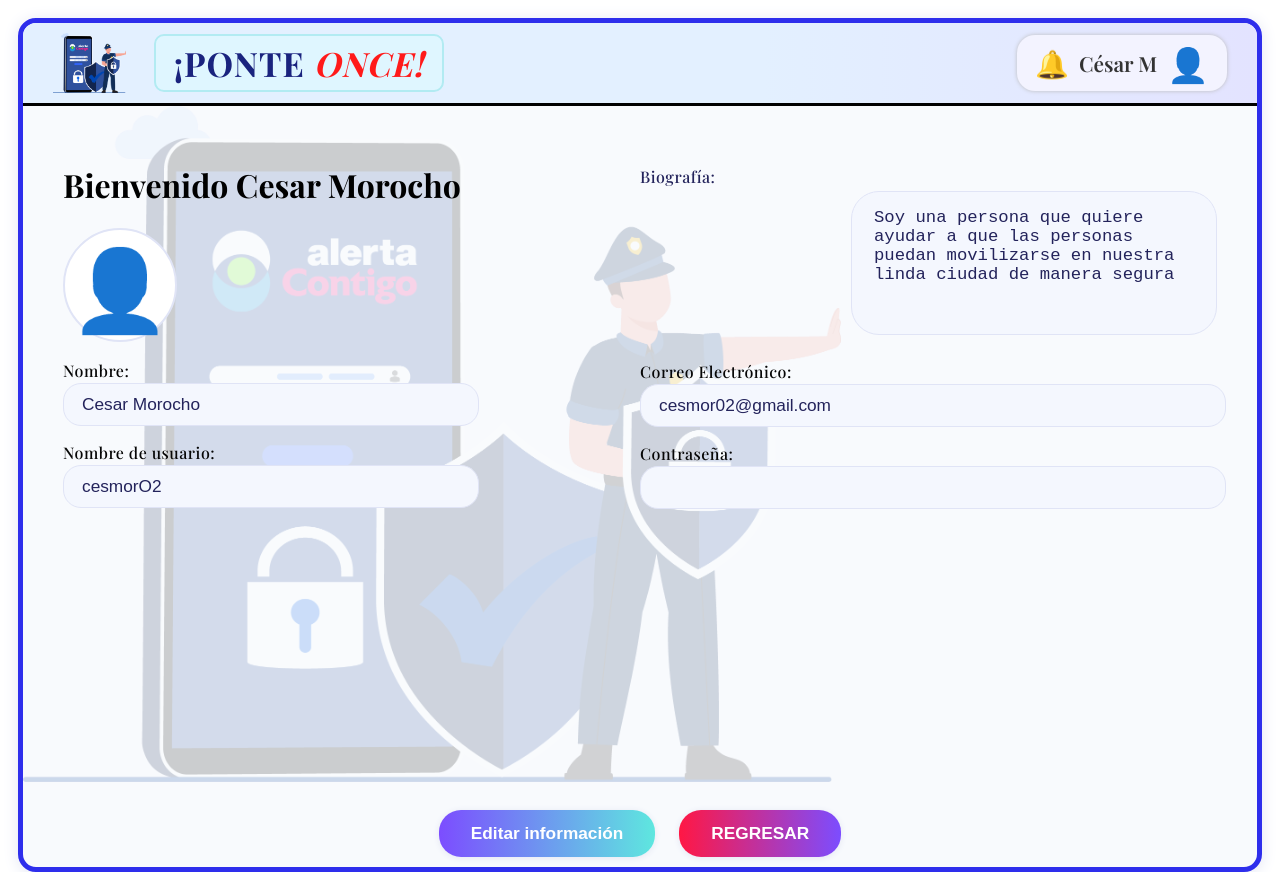
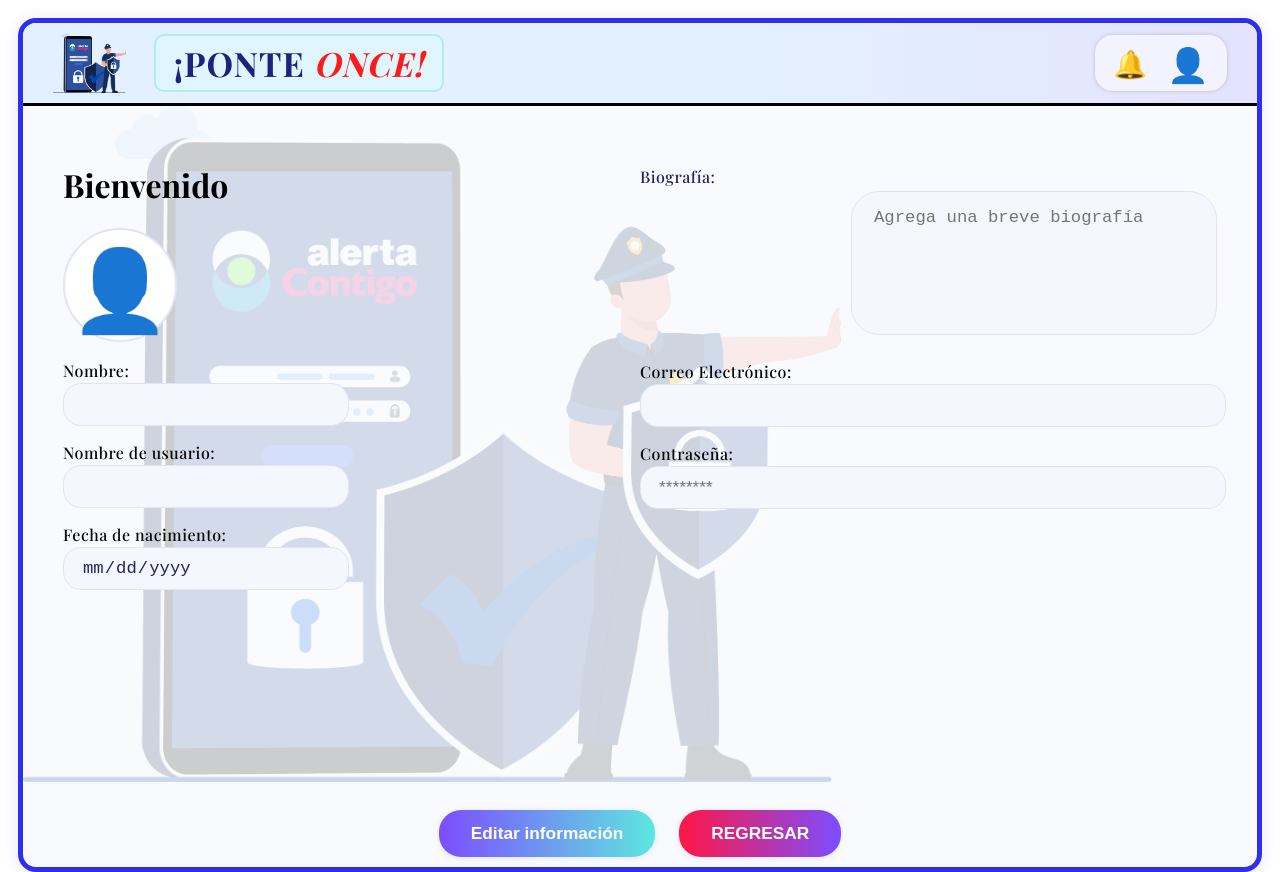
Before and after one commit to JoseC982/Proyectoweb, a React (Create React App) app in the folder proyecto/proyecto-ponte-pilas/: page /informacion in a window 1280 px wide. Built offline with nearby package versions, Linux system fonts and the light colour scheme; a web font is replaced by a local one.

Commit message:
Use peticiones http para traerla informacion del usuario para el login y para crear un nuevo usuario, ademas experimente mandando la informacion del usuario que inicia sesion hacia el resto de componentes

```diff
--- a/proyecto/proyecto-ponte-pilas/db.json
+++ b/proyecto/proyecto-ponte-pilas/db.json
@@ -1,101 +1,159 @@
 {
   "users": [
     {
-            "id": 1,
+      "id": "1",
       "name": "Admin",
       "email": "admin@admin.com",
       "pass": "admin",
       "role": "admin",
-            "estado": "Activo"
+      "estado": "Activo",
+      "fechaNacimiento": "2000-08-09",
+      "bio": "Soy administrador",
+      "username": "Adminadmin"
     },
     {
-            "id": 2,
+      "id": "2",
       "name": "Usuario",
       "email": "user@user.com",
       "pass": "user",
       "role": "user",
-            "estado": "Activo"
+      "estado": "Activo",
+      "fechaNacimiento": "2001-08-09",
+      "bio": "Soy usuario normal",
+      "username": "userUser"
     },
     {
-            "id": 3,
+      "id": "3",
       "name": "Daniel",
       "email": "daniel1@gmail.com",
       "pass": "1234",
       "role": "user",
-            "estado": "Activo"
+      "estado": "Activo",
+      "fechaNacimiento": "2003-08-09",
+      "bio": "Hola me llamo daniel",
+      "username": "DaniCarlos"
     },
     {
-            "id": 4,
+      "id": "4",
       "name": "Cesar",
       "email": "cesar1@gmail.com",
       "pass": "1234",
       "role": "user",
-            "estado": "Silenciado"
+      "estado": "Silenciado",
+      "fechaNacimiento": "1999-08-09",
+      "bio": "Hola me llamo Cesar",
+      "username": "Cedamoch"
     },
     {
-            "id": 5,
+      "id": "5",
       "name": "Jose",
       "email": "jose1@gmail.com",
       "pass": "1234",
       "role": "user",
-            "estado": "Activo"
+      "estado": "Activo",
+      "fechaNacimiento": "1998-08-09",
+      "bio": "Hola me llamo Jose",
+      "username": "joscd"
+    },
+    {
+      "id": "7649",
+      "name": "jose",
+      "email": "jose@gmail.com",
+      "pass": "1234",
+      "role": "user",
+      "estado": "Activo",
+      "fechaNacimiento": "1998-04-20",
+      "bio": "Hola me llamo Joseexd, busco ayudar a mi ciudad quito carita de dios",
+      "username": "jos982"
+    },
+    {
+      "id": "4f2d",
+      "name": "Pedro",
+      "email": "pedro@gmail.com",
+      "pass": "1234",
+      "role": "user",
+      "estado": "Activo",
+      "fechaNacimiento": "2001-09-08",
+      "bio": ""
+    },
+    {
+      "id": "48cf",
+      "name": "David Peñaloza",
+      "email": "davidpza@gmail.com",
+      "pass": "1234",
+      "role": "user",
+      "estado": "Activo",
+      "fechaNacimiento": "2001-12-13",
+      "username": "davidp99",
+      "bio": "Me llamo David Peñaloza y quiero ayudar a mi ciudad"
+    },
+    {
+      "id": "cd4a",
+      "name": "Dorian Grey",
+      "email": "dgrey432@gmail.com",
+      "pass": "1234",
+      "role": "user",
+      "estado": "Activo",
+      "fechaNacimiento": "1999-08-09",
+      "username": "dgrey432",
+      "bio": "Me llamo Dorian soy de quito norte"
     }
   ],
   "incidents": [
     {
-            "id": 1,
+      "id": "1",
       "type": "Personas sospechosas",
       "icon": "logoPersonSospechoso.png"
     },
     {
-            "id": 2,
+      "id": "2",
       "type": "Conflicto / Enfrentamiento",
       "icon": "logoEnfrentamiento.png"
     },
     {
-            "id": 3,
+      "id": "3",
       "type": "Riña",
       "icon": "LogoRiña.jpg"
     },
     {
-            "id": 4,
+      "id": "4",
       "type": "Alteración del orden público",
       "icon": "LogoAlteracion.png"
     },
     {
-            "id": 5,
+      "id": "5",
       "type": "Eventos de tránsito",
       "icon": "LogoEvenTransito.png"
     },
     {
-            "id": 6,
+      "id": "6",
       "type": "Robo",
       "icon": "LogoRobo.png"
     },
     {
-            "id": 7,
+      "id": "7",
       "type": "Violencia contra la mujer",
       "icon": "LogoMujer.jpg"
     },
     {
-            "id": 8,
+      "id": "8",
       "type": "Emergencia médica",
       "icon": "LogoMedico.png"
     },
     {
-            "id": 9,
+      "id": "9",
       "type": "Persona extraviada o no localizada",
       "icon": "LogoExtraviado.jpg"
     },
     {
-            "id": 10,
+      "id": "10",
       "type": "Otros",
       "icon": "iconoOtros.png"
     }
   ],
   "reports": [
     {
-            "id": 1,
+      "id": "1",
       "userId": 2,
       "incidentTypeId": 1,
       "description": "Persona sospechosa merodeando el parque.",
@@ -105,7 +163,7 @@
       "status": "nuevo"
     },
     {
-            "id": 2,
+      "id": "2",
       "userId": 2,
       "incidentTypeId": 10,
       "description": "Sugerencia: Falta de alumbrado público",
--- a/proyecto/proyecto-ponte-pilas/src/App.js
+++ b/proyecto/proyecto-ponte-pilas/src/App.js
@@ -17,23 +17,24 @@ import InformacionUsuarioAdm from './componentes/InformacionUsuarioAdm';
 
 function App() {
 
-  const [users, setUsers] = useState([
-    { id: 1, name: "Admin", email: "admin@admin.com", pass: "admin" },
-    { id: 2, name: "Usuario", email: "user@user.com", pass: "user" }
-  ])
+  const [users, setUsers] = useState(() => {
+    const usuarioGuardado = localStorage.getItem("usuario");
+    return usuarioGuardado ? JSON.parse(usuarioGuardado) : null;
+  });
+
 
 
   return (
     <BrowserRouter>
       <Routes>
-        <Route path="/menuUsuario" element={<MenuUsuario />} />
-        <Route path="/informacion" element={<InformacionUsuario />} />
+        <Route path="/menuUsuario" element={<MenuUsuario users={users} />} />
+        <Route path="/informacion" element={<InformacionUsuario users={users} />} />
         <Route path="/generar-reporte" element={<GenerarReporte />} />
-        <Route path="/visualizar-reportes" element={<VisualizarReportes/>}/>
+        <Route path="/visualizar-reportes" element={<VisualizarReportes />} />
 
         <Route path="/" element={<Home />} />
         <Route path="/loginAdmin" element={<LoginAdmin
-        users={users}
+          setUsers={setUsers}
         />}
         />
         <Route path="/crearCuenta" element={<CrearCuenta />} />
--- a/proyecto/proyecto-ponte-pilas/src/componentes/CrearCuenta.jsx
+++ b/proyecto/proyecto-ponte-pilas/src/componentes/CrearCuenta.jsx
@@ -1,26 +1,55 @@
-import React from "react";
-import { useNavigate } from "react-router-dom";
-import { Link } from "react-router-dom";
-import '../estilos/LoginAdmin.css'; // Para los estilos de la página
-import { useState } from "react";
-import policia from '../recursos/policia-logo.png'; // Importa la imagen del logo
-import user_logo from '../recursos/user-logo.png'; // Importa la imagen del logo
+import React, { useState } from "react";
+import { useNavigate, Link } from "react-router-dom";
+import '../estilos/LoginAdmin.css';
+import policia from '../recursos/policia-logo.png';
+import user_logo from '../recursos/user-logo.png';
+import axios from "axios";
 
-const CrearCuenta = ({ users }) => {
+const CrearCuenta = () => {
     const navigate = useNavigate();
     const [showPassword, setShowPassword] = useState(false);
     const [email, setEmail] = useState('');
     const [password, setPassword] = useState('');
     const [name, setName] = useState('');
     const [fecha, setFecha] = useState('');
+    const [username, setUsername] = useState('');
+    const [bio, setBio] = useState('');
 
-    const handleLogin = () => {
-        if (!name.trim() || !email.trim() || !password.trim() || fecha === "") {
+    const handleRegister = () => {
+        if (!name.trim() || !email.trim() || !password.trim() || fecha === "" || !username.trim()) {
             alert("Campos incompletos");
             return;
         }
-        alert("Usuario Creado Bienvenido");
-        navigate("/loginAdmin");
+
+        // Verifica si el correo ya existe
+        axios.get(`http://localhost:3000/users?email=${email}`)
+            .then(response => {
+                if (response.data.length > 0) {
+                    alert("Este correo ya fue usado para crear una cuenta, ingrese otro correo");
+                } else {
+                    // Si no existe, crea el usuario
+                    axios.post("http://localhost:3000/users", {
+                        name,
+                        email,
+                        pass: password,
+                        role: "user",
+                        estado: "Activo",
+                        fechaNacimiento: fecha,
+                        username,
+                        bio
+                    })
+                        .then(() => {
+                            alert("Usuario Creado Bienvenido");
+                            navigate("/loginAdmin");
+                        })
+                        .catch(() => {
+                            alert("Error al crear usuario");
+                        });
+                }
+            })
+            .catch(() => {
+                alert("Error al verificar el correo");
+            });
     };
 
     return (
@@ -50,6 +79,15 @@ const CrearCuenta = ({ users }) => {
                             placeholder="Nombre"
                             value={name}
                             onChange={e => setName(e.target.value)}
+                            className="input-text"
+                        />
+                    </div>
+                    <div className="email-container">
+                        <input
+                            type="text"
+                            placeholder="Nombre de usuario"
+                            value={username}
+                            onChange={e => setUsername(e.target.value)}
                             className="input-text"
                         />
                     </div>
@@ -88,18 +126,27 @@ const CrearCuenta = ({ users }) => {
                             className="input-text"
                         />
                     </div>
-                    <div className="button-container">
-                        <button className="button" onClick={handleLogin}>
+                    <div className="email-container">
+                        <textarea
+                            placeholder="Biografía"
+                            value={bio}
+                            onChange={e => setBio(e.target.value)}
+                            className="input-text"
+                            style={{ resize: "none", minHeight: "60px" }}
+                        />
+                    </div>
+                    <div className="cu-button-container">
+                        <button className="button" onClick={handleRegister}>
                             Crear Cuenta
                         </button>
                         <Link to="/loginAdmin">
                             <button className="button">Volver a Inicio</button>
                         </Link>
-
                     </div>
                 </section>
             </div>
         </div>
     );
-}
+};
+
 export default CrearCuenta;
--- a/proyecto/proyecto-ponte-pilas/src/componentes/InformacionUsuario.jsx
+++ b/proyecto/proyecto-ponte-pilas/src/componentes/InformacionUsuario.jsx
@@ -1,12 +1,10 @@
 import React, { useState } from "react";
-// Importa los estilos CSS para este componente
 import "../estilos/InformacionUsuario.css";
-// Importa el hook useNavigate para navegar entre rutas
-import { useNavigate } from "react-router-dom";
+import { useNavigate, useLocation } from "react-router-dom";
+import axios from "axios";
 
-// Componente principal de información del usuario
-export default function InformacionUsuario() {
-  // Hook para navegar entre páginas
+export default function InformacionUsuario({users}) {
+  console.log(users);
   const navigate = useNavigate();
 
   // Estado para controlar si los campos están en modo edición
@@ -15,11 +13,12 @@ export default function InformacionUsuario() {
   const [mensaje, setMensaje] = useState("");
   // Estado para almacenar los datos del usuario
   const [datos, setDatos] = useState({
-    nombre: "Cesar Morocho",
-    username: "cesmorO2",
-    email: "cesmor02@gmail.com",
-    password: "",
-    bio: "Soy una persona que quiere ayudar a que las personas puedan movilizarse en nuestra linda ciudad de manera segura"
+    nombre: users?.name || "",
+    username: users?.username || "",
+    email: users?.email || "",
+    password: users?.pass || "",
+    bio: users?.bio || "",
+    fechaNacimiento: users?.fechaNacimiento || ""
   });
 
   // Función que maneja los cambios en los inputs y actualiza el estado 'datos'
@@ -29,51 +28,72 @@ export default function InformacionUsuario() {
 
   // Función que guarda los cambios y muestra un mensaje temporal
   const handleEditar = () => {
-    setEdit(false); // Sale del modo edición
-    setMensaje("Información Actualizada"); // Muestra mensaje
-    setTimeout(() => setMensaje(""), 2000); // Oculta mensaje después de 2 segundos
+    // Busca el usuario por email y actualiza sus datos
+    axios.get(`http://localhost:3000/users?email=${datos.email}`)
+      .then(response => {
+        console.log(datos.email);
+        if (response.data.length > 0) {
+          const usuario = response.data[0];
+          axios.patch(`http://localhost:3000/users/${usuario.id}`, {
+            name: datos.nombre,
+            username: datos.username,
+            email: datos.email,
+            pass: datos.password,
+            bio: datos.bio,
+            fechaNacimiento: datos.fechaNacimiento
+          })
+          .then(() => {
+            setEdit(false);
+            setMensaje("Información Actualizada");
+            setTimeout(() => setMensaje(""), 2000);
+          })
+          .catch(() => {
+            setMensaje("Error al actualizar");
+            setTimeout(() => setMensaje(""), 2000);
+          });
+        } else {
+          setMensaje("Usuario no encontrado");
+          setTimeout(() => setMensaje(""), 2000);
+        }
+      })
+      .catch(() => {
+        setMensaje("Error al buscar usuario");
+        setTimeout(() => setMensaje(""), 2000);
+      });
   };
 
   return (
     <div className="info-usuario-container">
-      {/* Header superior con logo y usuario */}
       <title>Mi cuenta</title>
       <header className="menu-usuario-header">
         <div className="logo-titulo">
-          {/* Logo de la aplicación */}
           <img src={require("../recursos/menuUser/LogoAlertaContigo.png")} alt="Logo" className="logo-alerta" />
           <span className="titulo-app">
             ¡PONTE <span className="once">ONCE!</span>
           </span>
         </div>
         <div className="usuario-info">
-          {/* Iconos de campana y avatar, y nombre del usuario */}
           <span className="icono-campana" role="img" aria-label="campana">🔔</span>
-          <span className="usuario-nombre">César M</span>
+          <span className="usuario-nombre">{datos.nombre}</span>
           <span className="icono-avatar" role="img" aria-label="avatar">👤</span>
         </div>
       </header>
-      {/* Cuerpo principal dividido en dos columnas */}
       <main className="info-usuario-main">
-        {/* Columna izquierda: saludo, avatar y campos de nombre y usuario */}
         <div className="info-usuario-left">
           <h1>Bienvenido {datos.nombre}</h1>
           <div className="icono-grande">
-            {/* Icono grande de usuario */}
-            <span role="img" aria-label="avatar" style={{fontSize: "5rem"}}>👤</span>
+            <span role="img" aria-label="avatar" style={{ fontSize: "5rem" }}>👤</span>
           </div>
           <div className="info-campos">
-            {/* Campo de nombre */}
             <label>Nombre:</label>
             <input
               type="text"
               name="nombre"
               value={datos.nombre}
               onChange={handleChange}
-              disabled={!edit} // Solo editable si está en modo edición
+              disabled={!edit}
               className="info-input"
             />
-            {/* Campo de nombre de usuario */}
             <label>Nombre de usuario:</label>
             <input
               type="text"
@@ -83,11 +103,18 @@ export default function InformacionUsuario() {
               disabled={!edit}
               className="info-input"
             />
+            <label>Fecha de nacimiento:</label>
+            <input
+              type="date"
+              name="fechaNacimiento"
+              value={datos.fechaNacimiento}
+              onChange={handleChange}
+              disabled={!edit}
+              className="info-input"
+            />
           </div>
         </div>
-        {/* Columna derecha: biografía, email y contraseña */}
         <div className="info-usuario-right">
-          {/* Campo de biografía */}
           <label className="bio-label">Biografía:</label>
           <textarea
             name="bio"
@@ -95,9 +122,9 @@ export default function InformacionUsuario() {
             onChange={handleChange}
             disabled={!edit}
             className="bio-area"
+            placeholder="Agrega una breve biografía"
           />
           <div className="info-campos">
-            {/* Campo de correo electrónico */}
             <label>Correo Electrónico:</label>
             <input
               type="email"
@@ -107,7 +134,6 @@ export default function InformacionUsuario() {
               disabled={!edit}
               className="info-input"
             />
-            {/* Campo de contraseña */}
             <label>Contraseña:</label>
             <input
               type="password"
@@ -116,32 +142,29 @@ export default function InformacionUsuario() {
               onChange={handleChange}
               disabled={!edit}
               className="info-input"
+              placeholder="********"
             />
           </div>
         </div>
       </main>
-      {/* Botones de acción */}
       <div className="info-botones">
-        {/* Botón para editar o guardar información */}
         <button
           className="btn-editar"
           onClick={() => {
             if (edit) {
-              handleEditar(); // Si está en edición, guarda cambios
+              handleEditar();
             } else {
-              setEdit(true); // Si no, activa modo edición
+              setEdit(true);
             }
           }}
         >
           {edit ? "Guardar" : "Editar información"}
         </button>
-        {/* Botón para regresar al menú principal */}
         <button className="us-btn-regresar" onClick={() => navigate("/menuUsuario")}>
           REGRESAR
         </button>
       </div>
-      {/* Mensaje temporal de confirmación */}
       {mensaje && <div className="mensaje-actualizado">{mensaje}</div>}
-</div>
-);
+    </div>
+  );
 }
--- a/proyecto/proyecto-ponte-pilas/src/componentes/MenuUsuario.jsx
+++ b/proyecto/proyecto-ponte-pilas/src/componentes/MenuUsuario.jsx
@@ -4,6 +4,8 @@ import "../estilos/MenuUsuario.css";
 // Importa hooks de React y el hook de navegación de React Router
 import { useState, useRef, useEffect } from "react";
 import { useNavigate } from "react-router-dom";
+import { useLocation } from "react-router-dom";
+
 
 // Importa las imágenes de los diferentes tipos de reporte y el logo
 import LogoPersonSospechoso from "../recursos/menuUser/logoPersonSospechoso.png";
@@ -31,7 +33,8 @@ const reportes = [
 ];
 
 // Componente principal del menú de usuario
-export default function MenuUsuario() {
+export default function MenuUsuario({users}) {
+    console.log(users);
     // Estado para mostrar/ocultar el menú desplegable del usuario
     const [open, setOpen] = useState(false);
     // Estado para guardar el reporte seleccionado por el usuario
@@ -87,7 +90,7 @@ export default function MenuUsuario() {
         {/* Información del usuario y menú desplegable */}
         <div className="usuario-info" ref={menuRef}>
           <span className="icono-campana" role="img" aria-label="campana">🔔</span>
-          <span className="usuario-nombre">César M</span>
+          <span className="usuario-nombre">{users?.name}</span>
           <span className="icono-avatar" role="img" aria-label="avatar">👤</span>
           {/* Botón para abrir/cerrar el menú desplegable */}
           <button
@@ -102,7 +105,7 @@ export default function MenuUsuario() {
               {/* Opción para ir a la información del usuario */}
               <button className="menu-opcion" onClick={() => navigate("/informacion")}>Mi cuenta</button>
               {/* Opción para cerrar sesión (a implementar) */}
-              <button className="menu-opcion" onClick={() => navigate("/")}>Cerrar sesión</button>
+              <button className="menu-opcion" onClick={() => {localStorage.removeItem("usuario"); navigate("/")}}>Cerrar sesión</button>
             </div>
           )}
         </div>
@@ -111,7 +114,7 @@ export default function MenuUsuario() {
       <main className="menu-usuario-main">
         {/* Sección de bienvenida y botones de acción */}
         <section className="bienvenida">
-          <h1>Bienvenido César M</h1>
+          <h1>Bienvenido {users?.name}</h1>
           {/* Botón para generar reporte, solo habilitado si hay reporte seleccionado */}
           <button
             className="btn-generar-reporte"
```
Also changed, not shown: proyecto/proyecto-ponte-pilas/src/componentes/LoginAdmin.jsx (+21 -13 lines), proyecto/proyecto-ponte-pilas/src/estilos/LoginAdmin.css (+8 -0 lines). Lines whose indentation alone changed are shown as unchanged.
